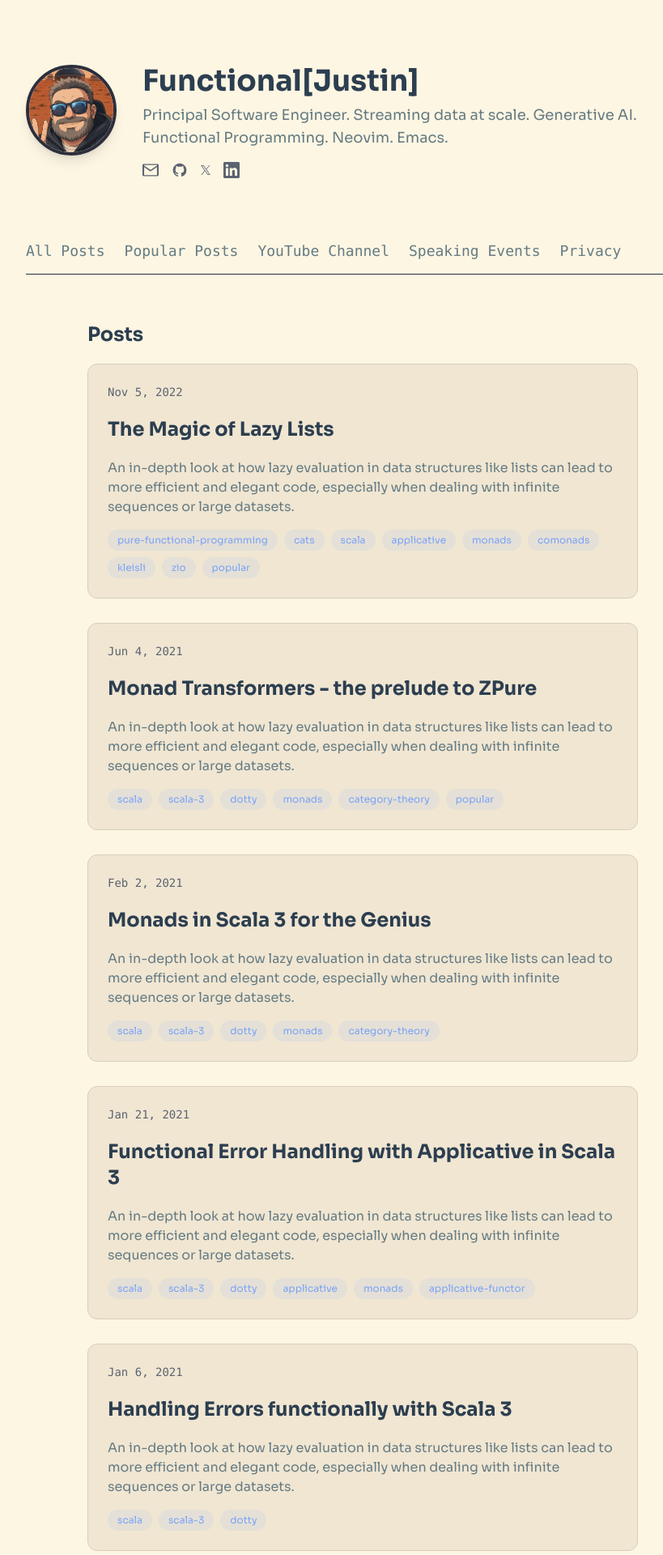
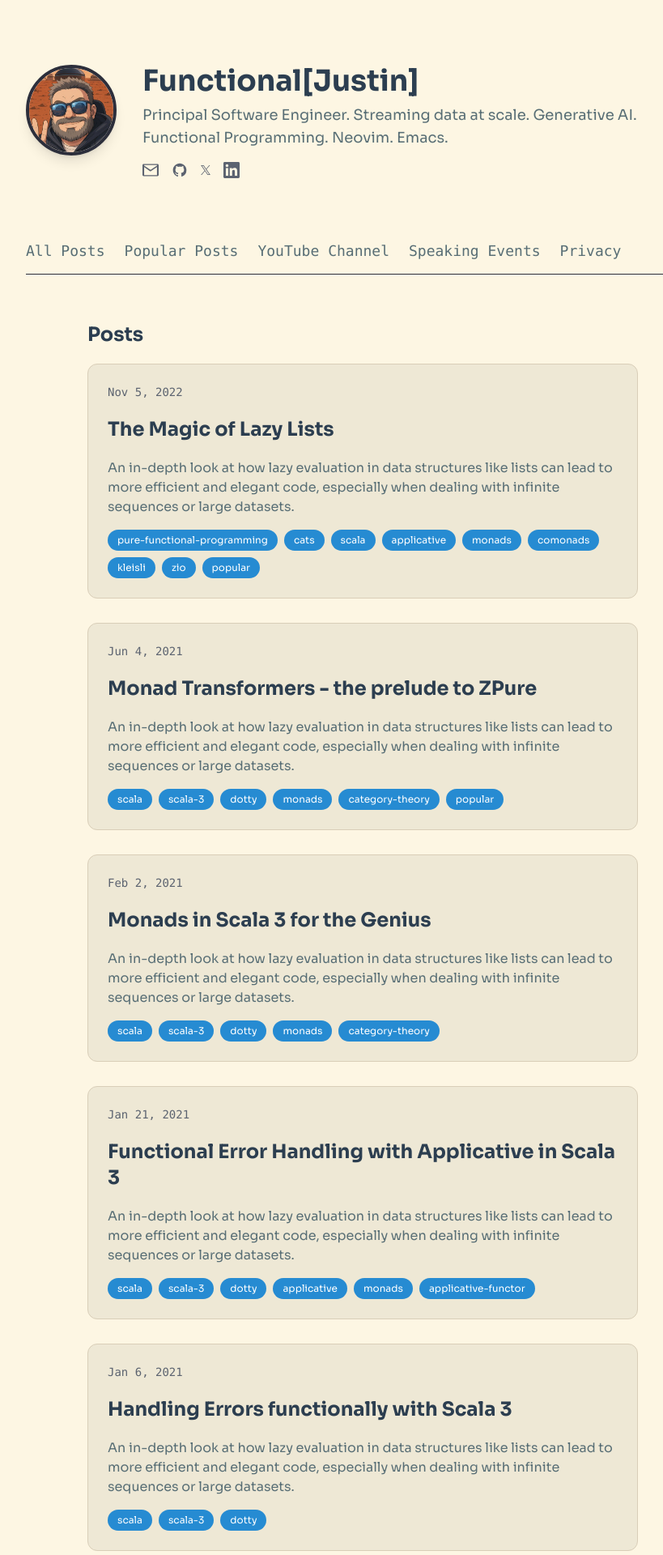
Before and after one commit to justinhj/justinhj.github.io, a Jekyll site: the page built from index.html, in a window 1280 px wide. Shown: the top 1920 px of the page at 81% size, without its empty margins (192-1011 px from the left). Built offline with Jekyll 4.4.1, drawn with Linux system fonts in a browser that asks for light colours; nearby versions of some CDN libraries.

Commit message:
color improves

```diff
--- a/_sass/_base.scss
+++ b/_sass/_base.scss
@@ -249,12 +249,19 @@ a:hover {
 /* Styling for the topic tags */
 .tag {
     display: inline-block;
-    background-color: rgba(122, 162, 247, 0.1); /* Accent color with low opacity */
-    color: $accent-color;
+    background-color: #268bd2; /* A vibrant blue for tags */
+    color: #ffffff; /* White text for high contrast */
     padding: 0.25rem 0.75rem;
     border-radius: 9999px; /* Pill shape */
     font-size: 0.75rem;
     font-weight: 500;
+    text-decoration: none; /* No underlines on tags */
+}
+
+.tag:hover {
+    background-color: #2071a8; /* A slightly darker blue on hover */
+    color: #ffffff;
+    text-decoration: none;
 }
 
 /* Force override of margins */
--- a/css/main.scss
+++ b/css/main.scss
@@ -19,8 +19,8 @@ $brand-color:      #2a7ae2;
 $background-color: #1a1b26;
 
 $background-color-light: #fdf6e3;
-$text-color-light: #657b83;
-$brand-color-light: #859900;
+$text-color-light: #586e75;
+$brand-color-light: #268bd2;
 
 $grey-color:       #828282;
 $grey-color-light: lighten($grey-color, 40%);
@@ -36,7 +36,7 @@ $accent-text: #c0caf5;
 $accent-text-light: #2c3e50;
 
 $border-color-light: #d9ceb8;
-$card-bg-color-light: #f0e6d2;
+$card-bg-color-light: #eee8d5;
 
 // Width of the content area
 $content-width:    800px;
```
